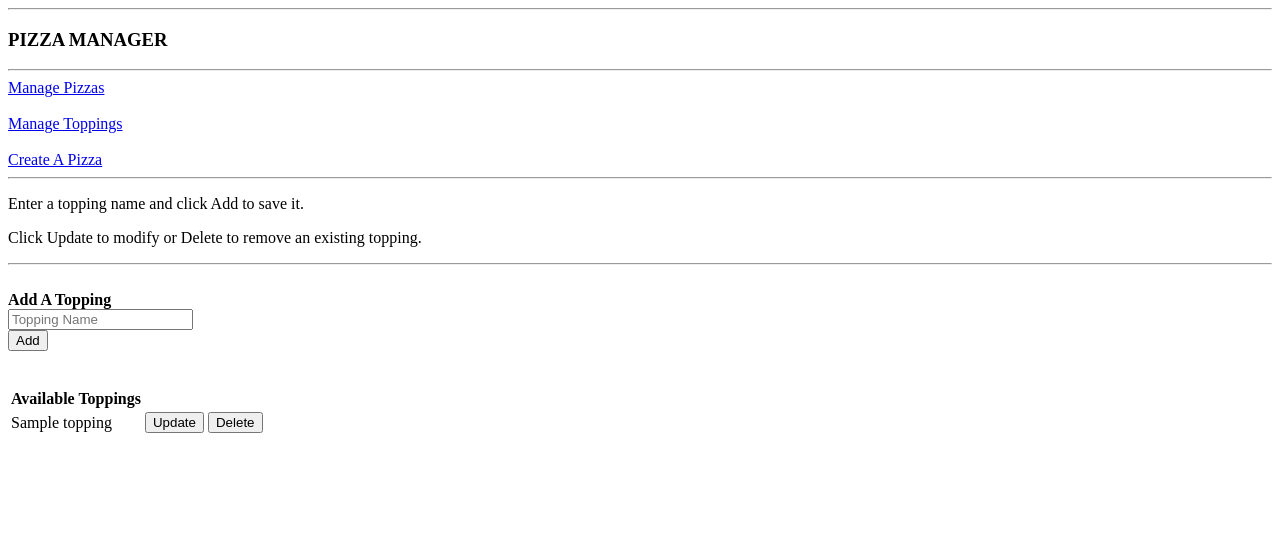
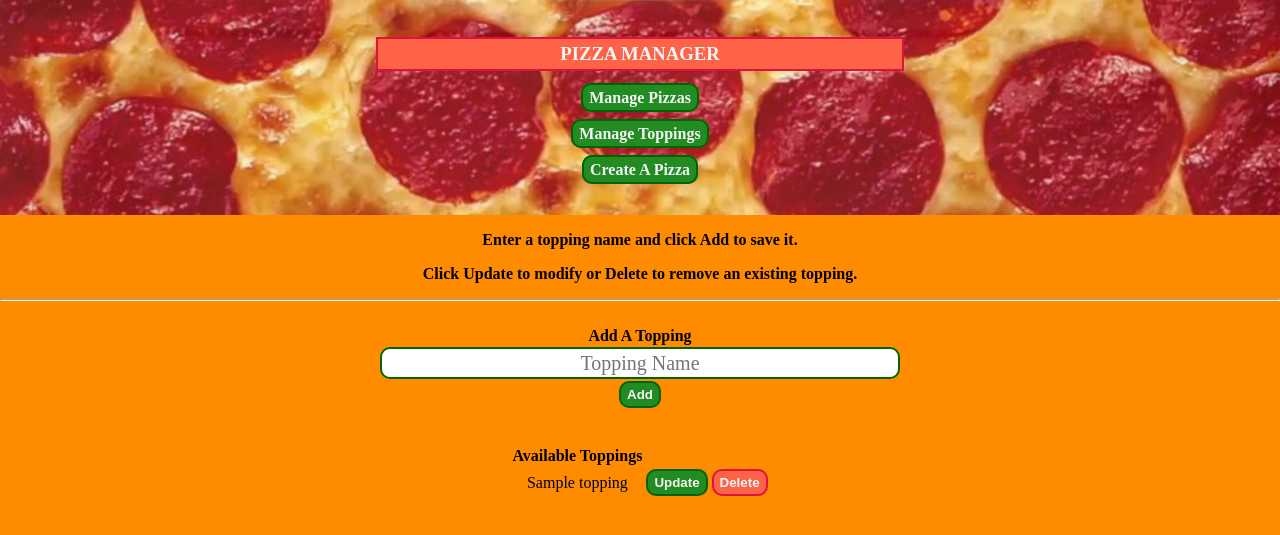
Before and after one commit to BryceMcGilly/PizzaManager, a Flask app: page /manage_toppings in a window 1280 px wide. Shown: the top 535 px of the page. Run offline with Flask 3, Linux system fonts and the light colour scheme; tables that the repository leaves empty hold one stand-in row (values such as "Sample post").

Commit message:
Added CSS.

```diff
--- /dev/null
+++ b/pizzamanager/static/css/style.css
@@ -0,0 +1,159 @@
+body {
+    background-color:darkorange;
+    text-align:center;
+    margin:0;
+    font-family: Shanti;
+}
+
+.banner {
+	position: relative;
+	background-image: url('../img/pizza_banner.jpg');
+	background-size: cover;
+	background-repeat: no-repeat;
+}
+
+h3 {
+    color:whitesmoke;
+    padding: 4px 6px 4px 6px;
+    background-color:tomato;
+    border:2px crimson solid;
+    width:40%;
+    margin-left:auto;
+    margin-right:auto;
+    font-family: Shanti;
+}
+
+a:link {
+    color:whitesmoke;
+    font-weight:bold;
+    padding: 4px 6px 4px 6px;
+    background-color: forestgreen;
+    border:2px darkgreen solid;
+    border-radius:10px;
+    text-decoration:none;
+    font-family: Shanti;
+}
+
+a:visited {
+    color:whitesmoke;
+    font-weight:bold;
+    padding: 4px 6px 4px 6px;
+    background-color: forestgreen;
+    border:2px darkgreen solid;
+    border-radius:10px;
+    text-decoration:none;
+    font-family: Shanti;
+}
+
+a:hover {
+    color:wheat;
+}
+
+a:active {
+    color:forestgreen;
+    font-weight:bold;
+    padding: 4px 6px 4px 6px;
+    background-color:whitesmoke;
+    border:2px darkgreen solid;
+    border-radius:10px;
+    text-decoration:none;
+    font-family: Shanti;
+}
+
+hr {
+    background-color:darkgreen;
+    border-color:whitesmoke;
+}
+
+p {
+    font-weight:bold;
+    font-family: Shanti;
+    color:black;
+}
+
+label {
+    font-weight:bold;
+    font-family: Shanti;
+    color:black;
+}
+
+tr {
+    font-family: Shanti;
+    color:black;
+}
+
+#textInput {
+    width:40%;
+    height:26px;
+    margin: 2px;
+    border: 2px darkgreen solid;
+    border-radius: 10px;
+    font-family: Shanti;
+    font-size: 1.25em;
+    text-align: center;
+}
+
+#textInput:focus {
+    border: 2px crimson solid;
+    outline: none;
+}
+
+table.center {
+    margin-left:auto;
+    margin-right:auto;
+}
+
+input[type=checkbox] {
+    accent-color:forestgreen;
+}
+
+input[type=checkbox]:hover {
+    cursor:pointer;
+    accent-color:crimson;
+}
+
+#update {
+    color:whitesmoke;
+    font-weight:bold;
+    padding: 4px 6px 4px 6px;
+    background-color: forestgreen;
+    border:2px darkgreen solid;
+    border-radius:10px;
+}
+
+#update:hover {
+    cursor:pointer;
+    color:wheat;
+}
+
+#update:active {
+    color:forestgreen;
+    font-weight:bold;
+    padding: 4px 6px 4px 6px;
+    background-color:whitesmoke;
+    border:2px darkgreen solid;
+    border-radius:10px;
+}
+
+#delete {
+    color:whitesmoke;
+    font-weight:bold;
+    padding: 4px 6px 4px 6px;
+    background-color:tomato;
+    border:2px crimson solid;
+    border-radius:10px;
+}
+
+#delete:hover {
+    cursor:pointer;
+    color:wheat;
+}
+
+#delete:active {
+    color:tomato;
+    font-weight:bold;
+    padding: 4px 6px 4px 6px;
+    background-color:whitesmoke;
+    border:2px crimson solid;
+    border-radius:10px;
+}
--- a/pizzamanager/templates/manage_toppings.html
+++ b/pizzamanager/templates/manage_toppings.html
@@ -5,25 +5,22 @@
     <meta http-equiv="X-UA-Compatible" content="IE=edge">
     <meta name="viewport" content="width=device-width, initial-scale=1.0">
     <title>Pizza Manager | Manage Toppings</title>
-    <style>
-        th {
-          text-align: left;
-        }
-    </style>
+    <link rel="stylesheet" href="{{ url_for('static', filename='css/style.css') }}">
 </head>
 
 <body>
-    <hr/>
+    <div class="banner">
+        <br>
         <h3>
             PIZZA MANAGER
         </h3>
-    <hr/>
         <a href="{{ url_for('main.manage_pizzas') }}" title="Manage Pizzas">Manage Pizzas</a>
         <br><br>
         <a href="{{ url_for('main.manage_toppings') }}" title="Manage Toppings">Manage Toppings</a>
         <br><br>
         <a href="{{ url_for('main.create_pizza') }}" title="Create A Pizza">Create A Pizza</a>
-    <hr/>
+        <br><br><br>
+    </div>
 
     {% for message in get_flashed_messages() %}
     <p> {{message}} </p>
@@ -32,16 +29,16 @@
     <br>
 
     <form action="{{ url_for('main.manage_toppings') }}" method="POST">
-        <label for="topping-name"><b>Add A Topping</b></label>
+        <label for="topping-name">Add A Topping</label>
         <br>
         <input type="hidden" name="topping-id" value="{{ topping.id }}">
-        <input type="text" name="topping-name" placeholder="Topping Name" value="{{ topping.name }}" maxlength = "{{ MAX_STRING_LENGTH }}">
+        <input type="text" name="topping-name" placeholder="Topping Name" value="{{ topping.name }}" maxlength = "{{ MAX_STRING_LENGTH }}" id="textInput">
         <br>
-        <input type="submit" value="Add">
+        <input type="submit" value="Add" id="update">
     </form>
     <br><br>
 
-    <table>
+    <table class="center">
         <thead>
             <tr>
                 <th>Available Toppings</th>
@@ -53,12 +50,12 @@
                     <td>{{ topping.name }}</td>
                     <td>
                         <form action="{{ url_for('main.edit_topping', topping_id=topping.id) }}" method="POST">
-                            <input type="submit" value="Update">
+                            <input type="submit" value="Update" id="update">
                         </form>
                     </td>
                     <td>
                         <form action="{{ url_for('main.delete_topping', topping_id=topping.id) }}" method="POST">
-                            <input type="submit" value="Delete">
+                            <input type="submit" value="Delete" id="delete">
                         </form>
                     </td>
                 </tr>
```
Also changed, not shown: pizzamanager/templates/create_pizza.html (+9 -12 lines), pizzamanager/templates/manage_pizzas.html (+8 -11 lines), pizzamanager/static/img/pizza_banner.jpg (added). Lines whose indentation alone changed are shown as unchanged.
